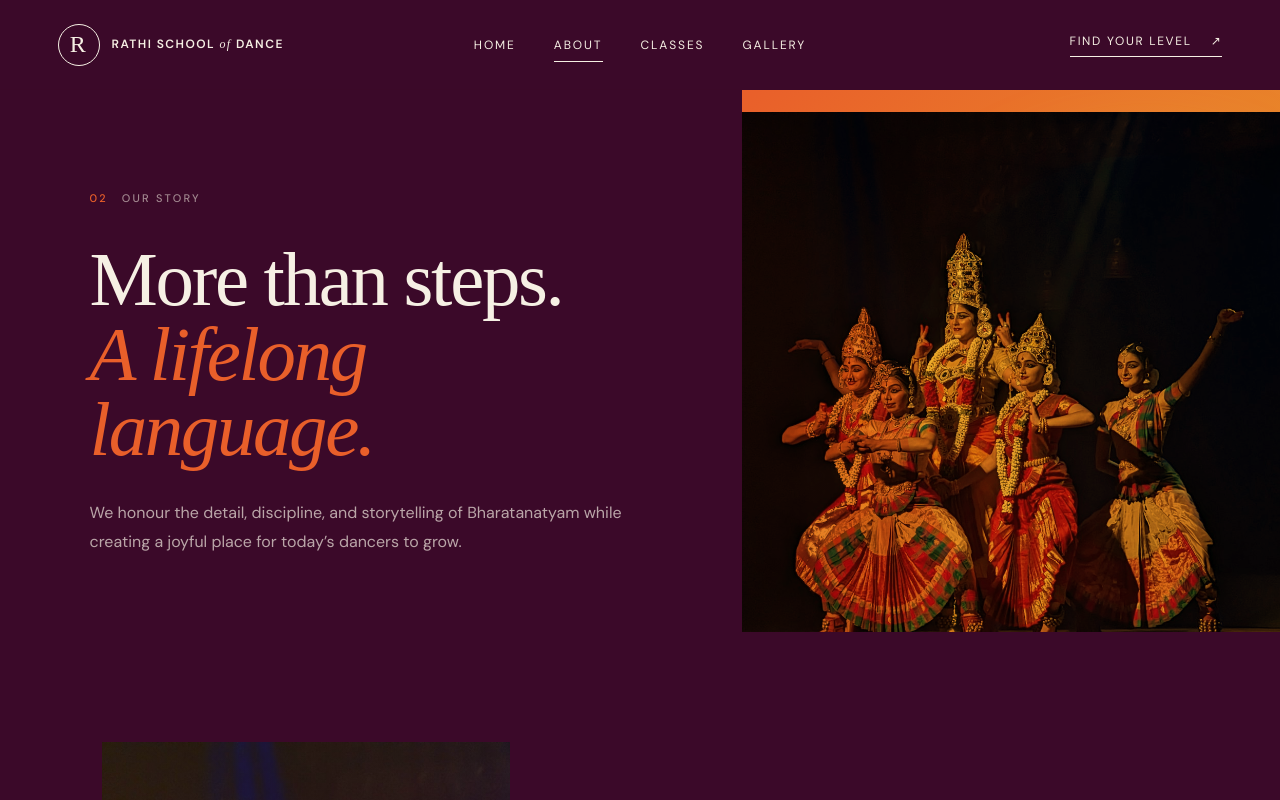
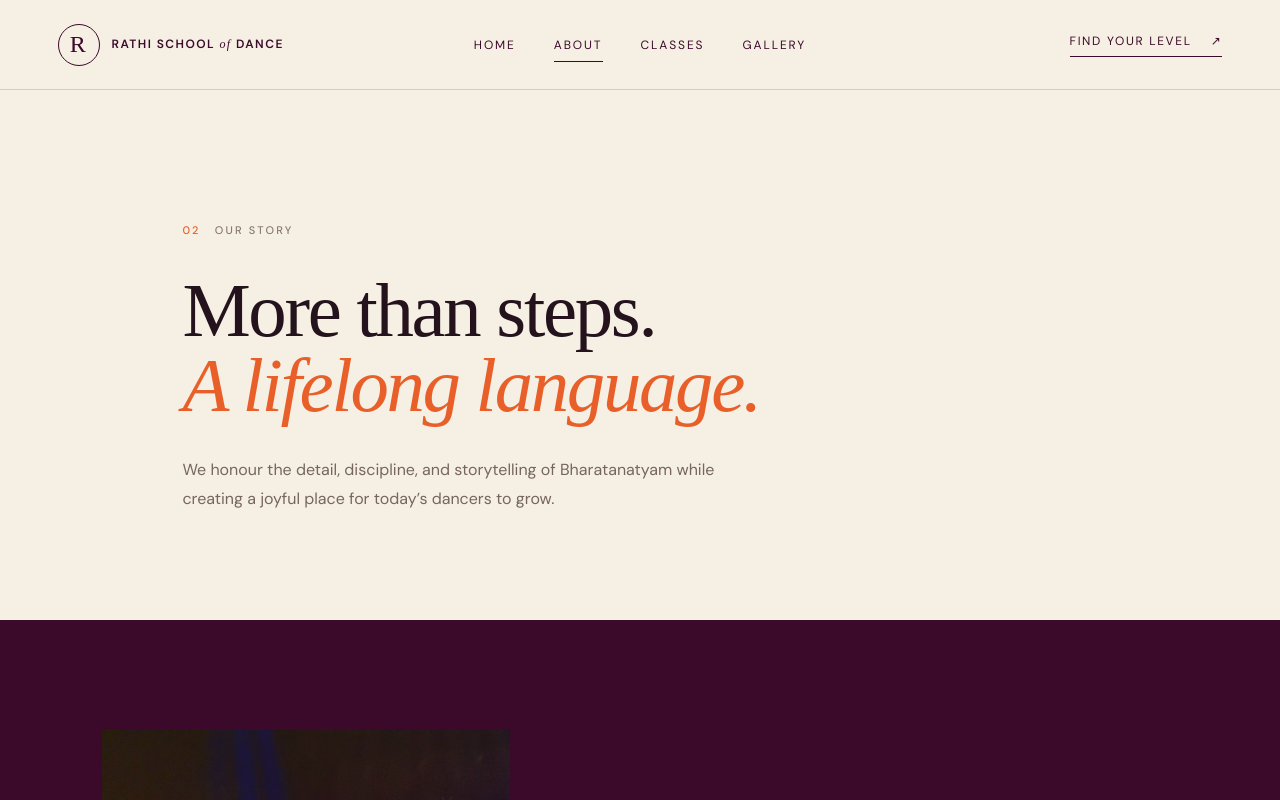
Before and after one commit to Aadhya-Sure/RathiSchoolofDance, a Next.js app: page /about in a window 1280 px wide. Shown: the top 800 px of the page. Built offline with nearby package versions, Linux system fonts and the light colour scheme; a web font is replaced by a local one.

Commit message:
Use cream about page introduction

```diff
--- a/app/about/page.tsx
+++ b/app/about/page.tsx
@@ -2,7 +2,7 @@ import { Footer, Header, PageHero } from "../site-components";
 
 export default function AboutPage() {
   return (
-    <main>
+    <main className="about-page">
       <Header current="about" />
       <PageHero number="02" label="Our story" title="More than steps." accent="A lifelong language." intro="We honour the detail, discipline, and storytelling of Bharatanatyam while creating a joyful place for today’s dancers to grow." />
       <section className="director section">
--- a/app/globals.css
+++ b/app/globals.css
@@ -63,6 +63,12 @@ h1 em,h2 em { color:var(--orange); font-weight:400; }
 .page-hero-art { position:relative; overflow:hidden; background:linear-gradient(135deg,var(--orange),var(--gold)); }
 .page-hero-art .sun-disc { width:90%; right:-20%; top:12%; }
 .page-image { position:absolute; inset:4% 0 0 -18%; z-index:1; background:url('/dance-hero.jpg') center/cover; mix-blend-mode:multiply; filter:saturate(.75); }
+.about-page .site-header { color:var(--plum); border-bottom-color:rgba(59,9,41,.16); }
+.about-page .page-hero { grid-template-columns:1fr; background:var(--cream); color:var(--ink); }
+.about-page .page-hero-copy { max-width:1120px; width:100%; margin:0 auto; padding-left:8vw; padding-right:8vw; }
+.about-page .page-hero-copy .section-label.light { color:#8a796f; }
+.about-page .page-hero-copy p { color:#76665d; }
+.about-page .page-hero-art { display:none; }
 .values { display:grid; grid-template-columns:repeat(3,1fr); gap:2px; margin-top:90px; }
 .values article { border-top:1px solid #cdbfb3; padding:26px 6% 0 0; }
 .values strong,.class-number { color:var(--orange); font-size:10px; letter-spacing:.18em; }
```
